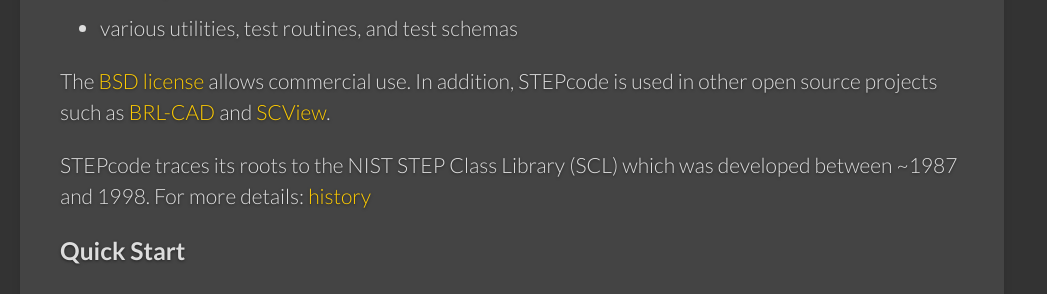
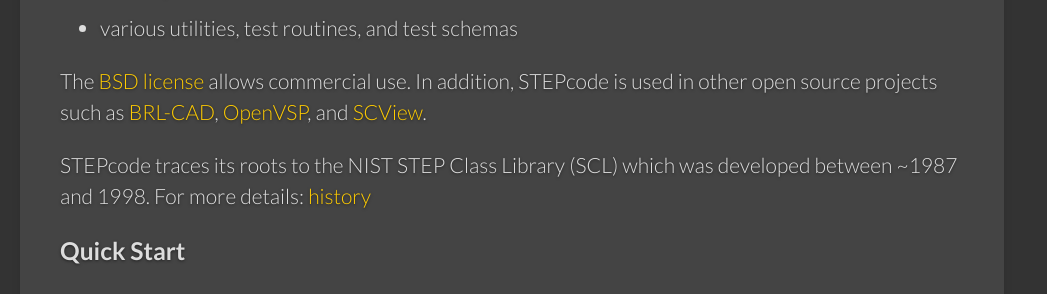
Before and after one commit to stepcode/stepcode.github.io, a Jekyll site: the page built from _docs/STEPcode.md, in a window 1280 px wide and 900 px high, scrolled down 372 px. Shown: the part 161-455 px from the top of the window, without its empty margins (0-1047 px from the left). Built offline with Jekyll 4.4.1, drawn with Linux system fonts in a browser that asks for light colours.

Commit message:
Update STEPcode.md
added reference to OpenVSP

```diff
--- a/_docs/STEPcode.md
+++ b/_docs/STEPcode.md
@@ -17,7 +17,7 @@
 -   various utilities, test routines, and test schemas
 
 
-The [BSD license](http://github.com/stepcode/stepcode/blob/master/COPYING) allows commercial use. In addition, STEPcode is used in other open source projects such as [BRL-CAD](http://www.brl-cad.org) and [SCView](http://github.com/LaurentBauer/SCView).
+The [BSD license](http://github.com/stepcode/stepcode/blob/master/COPYING) allows commercial use. In addition, STEPcode is used in other open source projects such as [BRL-CAD](http://www.brl-cad.org), [OpenVSP](http://www.openvsp.org/), and [SCView](http://github.com/LaurentBauer/SCView).
 
 STEPcode traces its roots to the NIST STEP Class Library (SCL) which was developed between ~1987 and 1998. For more details: [history](/docs/history/)
 
```
